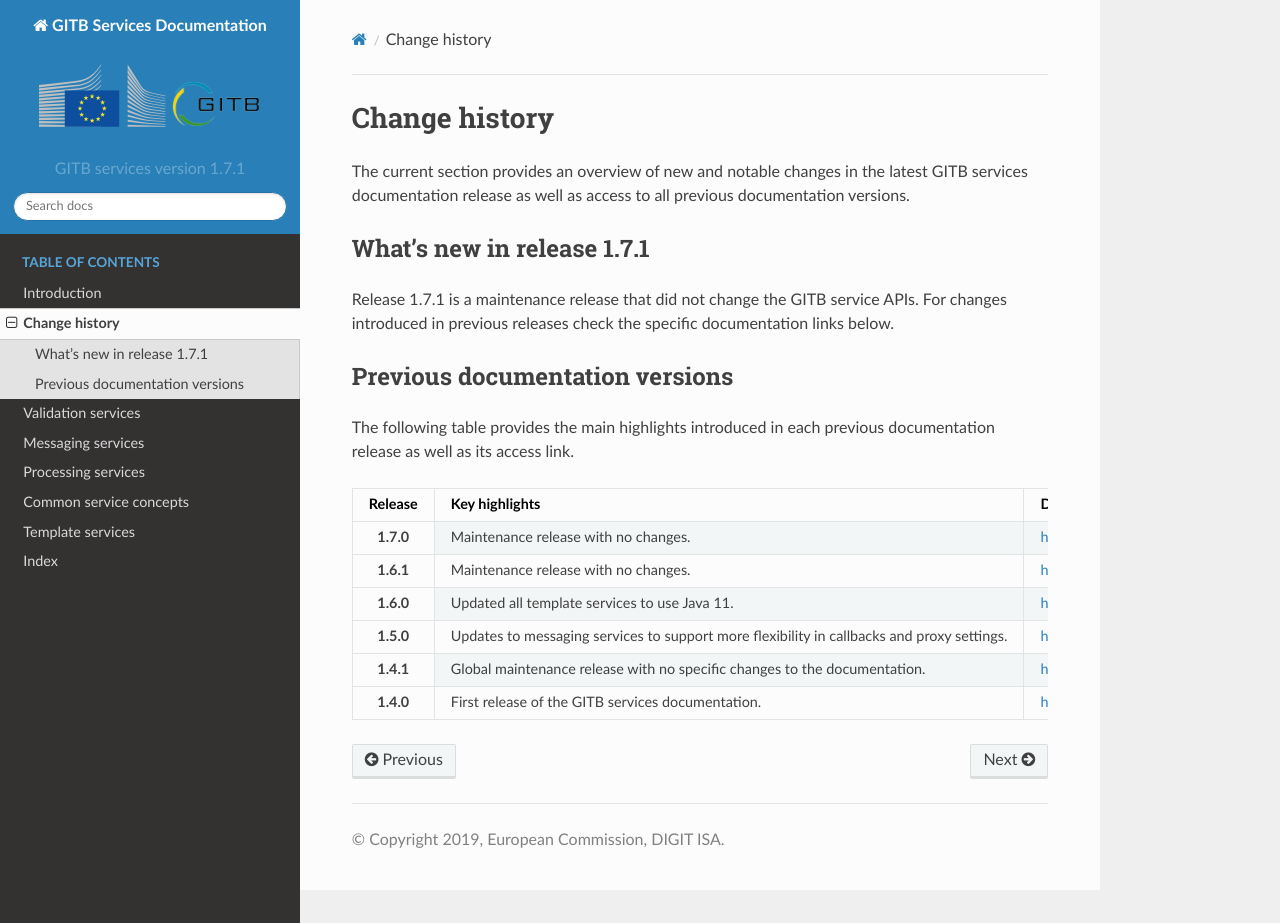
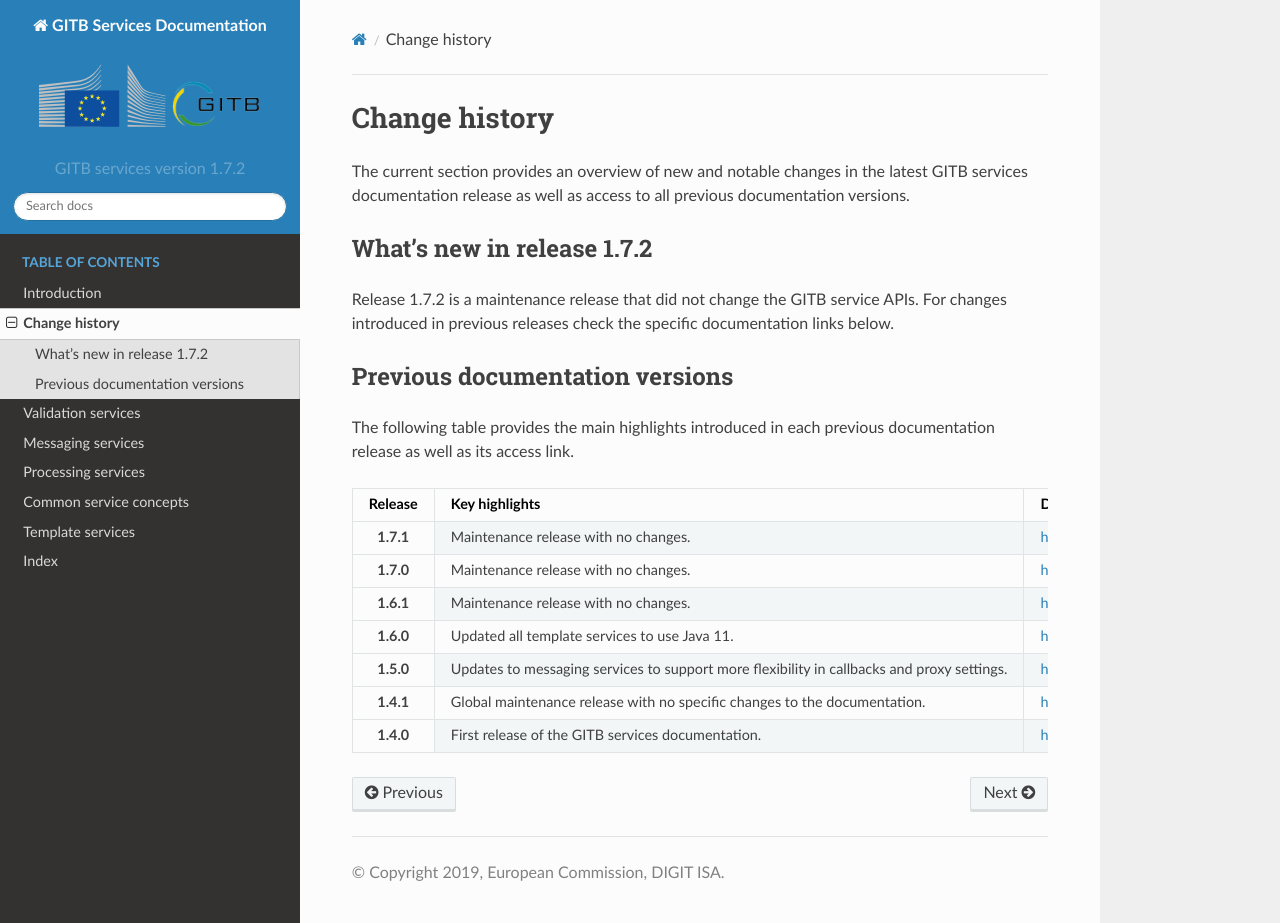
Before and after one commit to ISAITB/docs-services, a Sphinx documentation site: the page built from source/changelog/index.rst, in a window 1280 px wide and 923 px high. Built offline with Sphinx 7.4.7 and the Read the Docs theme 2.0.0, drawn with Linux system fonts in a browser that asks for light colours.

Commit message:
Updates for 1.7.2

```diff
--- a/source/changelog/index.rst
+++ b/source/changelog/index.rst
@@ -8,10 +8,10 @@
 
 .. _changelog__new:
 
-What's new in release 1.7.1
+What's new in release 1.7.2
 ---------------------------
 
-Release 1.7.1 is a maintenance release that did not change the GITB service APIs. For changes introduced in
+Release 1.7.2 is a maintenance release that did not change the GITB service APIs. For changes introduced in
 previous releases check the specific documentation links below.
 
 Previous documentation versions
@@ -23,6 +23,7 @@
     :header: "Release", "Key highlights", "Documentation link"
     :stub-columns: 1
 
+    1.7.1, Maintenance release with no changes., https://www.itb.ec.europa.eu/docs/services/1.7.1/
     1.7.0, Maintenance release with no changes., https://www.itb.ec.europa.eu/docs/services/1.7.0/
     1.6.1, Maintenance release with no changes., https://www.itb.ec.europa.eu/docs/services/1.6.1/
     1.6.0, Updated all template services to use Java 11., https://www.itb.ec.europa.eu/docs/services/1.6.0/
--- a/source/conf.py
+++ b/source/conf.py
@@ -24,9 +24,9 @@
 author = 'European Commission, DIGIT ISA'
 
 # The short X.Y version
-version = 'GITB services version 1.7.1'
+version = 'GITB services version 1.7.2'
 # The full version, including alpha/beta/rc tags
-release = 'GITB services version 1.7.1'
+release = 'GITB services version 1.7.2'
 
 html_show_sourcelink = False
 html_show_sphinx = False
--- a/source/messaging/index.rst
+++ b/source/messaging/index.rst
@@ -112,7 +112,7 @@
     <dependency>
         <groupId>eu.europa.ec.itb</groupId>
         <artifactId>gitb-types</artifactId>
-        <version>1.7.1</version>
+        <version>1.7.2</version>
     </dependency>
 
 Check the :ref:`templates` description for more details on the content and use of the sample messaging service.
--- a/source/processing/index.rst
+++ b/source/processing/index.rst
@@ -52,7 +52,7 @@
     <dependency>
         <groupId>eu.europa.ec.itb</groupId>
         <artifactId>gitb-types</artifactId>
-        <version>1.7.1</version>
+        <version>1.7.2</version>
     </dependency>
 
 Check the :ref:`templates` description for more details on the content and use of the sample processing service.
--- a/source/templates/index.rst
+++ b/source/templates/index.rst
@@ -87,7 +87,7 @@
 
     ...
     [INFO] ----------------------------------------------------------------------------
-    [INFO] Using following parameters for creating project from Archetype: template-processing-service:1.7.1
+    [INFO] Using following parameters for creating project from Archetype: template-processing-service:1.7.2
     [INFO] ----------------------------------------------------------------------------
     [INFO] Parameter: groupId, Value: com.organisation
     [INFO] Parameter: artifactId, Value: simple-service
--- a/source/validation/index.rst
+++ b/source/validation/index.rst
@@ -28,7 +28,7 @@
   <dependency>
       <groupId>eu.europa.ec.itb</groupId>
       <artifactId>gitb-types</artifactId>
-      <version>1.7.1</version>
+      <version>1.7.2</version>
   </dependency>
 
 Check the :ref:`templates` description for more details on the content and use of the sample validation service.
```
